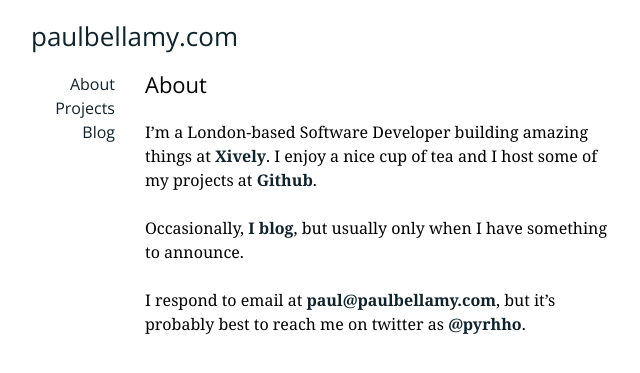
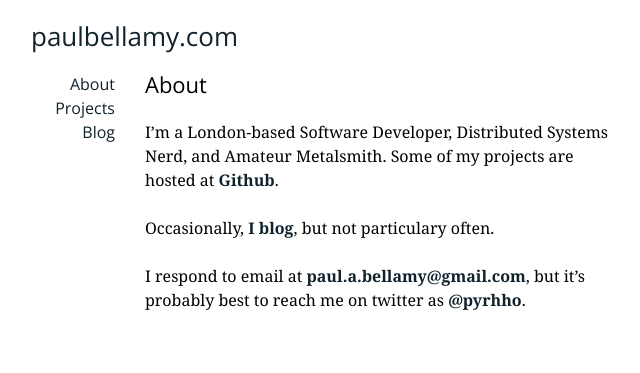
Before and after one commit to paulbellamy/paulbellamy.github.com, a Jekyll site: the page built from about/index.markdown, in a window 1280 px wide. Shown: the top 373 px of the page, without its empty margins (189-829 px from the left). Built offline with Jekyll 4.4.1, drawn with Linux system fonts in a browser that asks for light colours; Markdown is read by kramdown in place of the engine named in the settings; a script that is not in the unit is left out.

Commit message:
updating bio

```diff
--- a/about/index.markdown
+++ b/about/index.markdown
@@ -7,8 +7,8 @@ name: about
 {{ page.title }}
 ----------------
 
-I'm a London-based Software Developer building amazing things at <a href="https://xively.com/">Xively</a>. I enjoy a nice cup of tea and I host some of my projects at <a href="http://www.github.com/paulbellamy">Github</a>.
+I'm a London-based Software Developer, Distributed Systems Nerd, and Amateur Metalsmith. Some of my projects are hosted at <a href="http://www.github.com/paulbellamy">Github</a>.
 
-Occasionally, [I blog](/), but usually only when I have something to announce.
+Occasionally, [I blog](/), but not particulary often.
 
-I respond to email at [paul@paulbellamy.com](mailto:paul@paulbellamy.com), but it's probably best to reach me on twitter as [@pyrhho](http://www.twitter.com/pyrhho).
+I respond to email at [paul.a.bellamy@gmail.com](mailto:paul.a.bellamy@gmail.com), but it's probably best to reach me on twitter as [@pyrhho](http://www.twitter.com/pyrhho).
```
